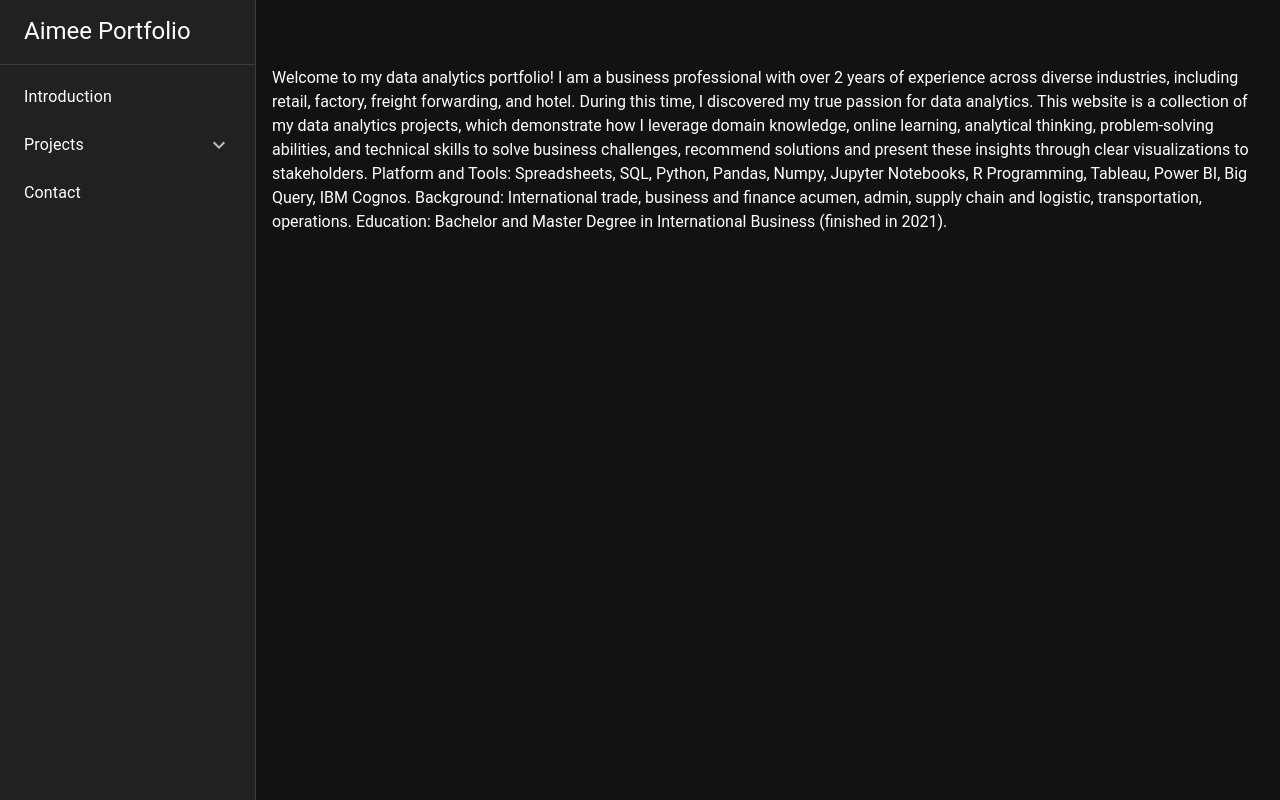
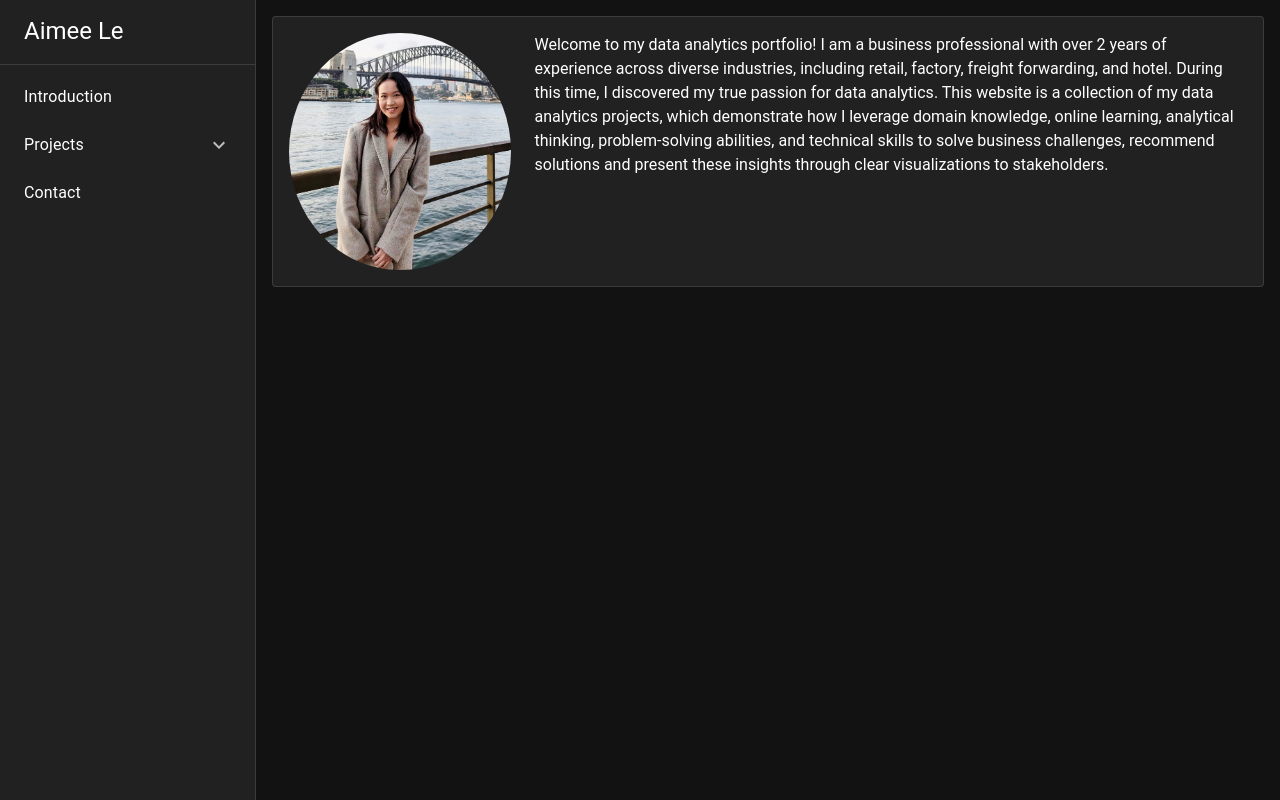
Before and after one commit to aimeele97/aimee-s-portfolio, a Vue app in the folder repo/: page / in a window 1280 px wide. Built offline with nearby package versions, Linux system fonts and the light colour scheme; the HTML template or start-up script is replaced by a standard one.

Commit message:
Add intro avatar

```diff
--- a/repo/src/views/HomeView.vue
+++ b/repo/src/views/HomeView.vue
@@ -1,14 +1,15 @@
 <script setup lang="ts">
 import { computed } from 'vue'
 import { useDisplay } from 'vuetify'
+import introPic from '@/assets/intro-avatar.jpg'
 
-const { smAndUp } = useDisplay()
+const { smAndUp, smAndDown } = useDisplay()
 const showSideBar = computed(() => smAndUp.value)
 </script>
 
 <template>
   <VNavigationDrawer v-if="showSideBar" :permanent="showSideBar">
-    <div class="text-h5 px-6 py-4">Aimee Portfolio</div>
+    <div class="text-h5 px-6 py-4">Aimee Le</div>
     <VDivider></VDivider>
     <div class="px-2">
       <VList>
@@ -27,9 +28,28 @@ const showSideBar = computed(() => smAndUp.value)
     </div>
   </VNavigationDrawer>
   <VAppBar v-else title="Application bar"></VAppBar>
-  <VMain class="d-flex align-center justify-center" style="min-height: 300px">
+  <VMain>
     <VContainer>
-      Welcome to my data analytics portfolio! I am a business professional with over 2 years of
+      <VSheet class="pa-4" rounded border>
+        <VRow>
+          <VCol cols="12" md="3" :class="smAndDown ? 'd-flex justify-center' : ''">
+            <div>
+              <VImg :src="introPic" rounded="circle" :width="smAndDown ? '200px' : '100%'"></VImg>
+            </div>
+          </VCol>
+          <VCol cols="12" md="9">
+            Welcome to my data analytics portfolio! I am a business professional with over 2 years
+            of experience across diverse industries, including retail, factory, freight forwarding,
+            and hotel. During this time, I discovered my true passion for data analytics. This
+            website is a collection of my data analytics projects, which demonstrate how I leverage
+            domain knowledge, online learning, analytical thinking, problem-solving abilities, and
+            technical skills to solve business challenges, recommend solutions and present these
+            insights through clear visualizations to stakeholders.
+          </VCol>
+        </VRow>
+      </VSheet>
+
+      <!-- Welcome to my data analytics portfolio! I am a business professional with over 2 years of
       experience across diverse industries, including retail, factory, freight forwarding, and
       hotel. During this time, I discovered my true passion for data analytics. This website is a
       collection of my data analytics projects, which demonstrate how I leverage domain knowledge,
@@ -39,7 +59,7 @@ const showSideBar = computed(() => smAndUp.value)
       Jupyter Notebooks, R Programming, Tableau, Power BI, Big Query, IBM Cognos. Background:
       International trade, business and finance acumen, admin, supply chain and logistic,
       transportation, operations. Education: Bachelor and Master Degree in International Business
-      (finished in 2021).
+      (finished in 2021). -->
     </VContainer>
   </VMain>
 </template>
```
Also changed, not shown: repo/src/assets/intro-avatar.jpg (added).
